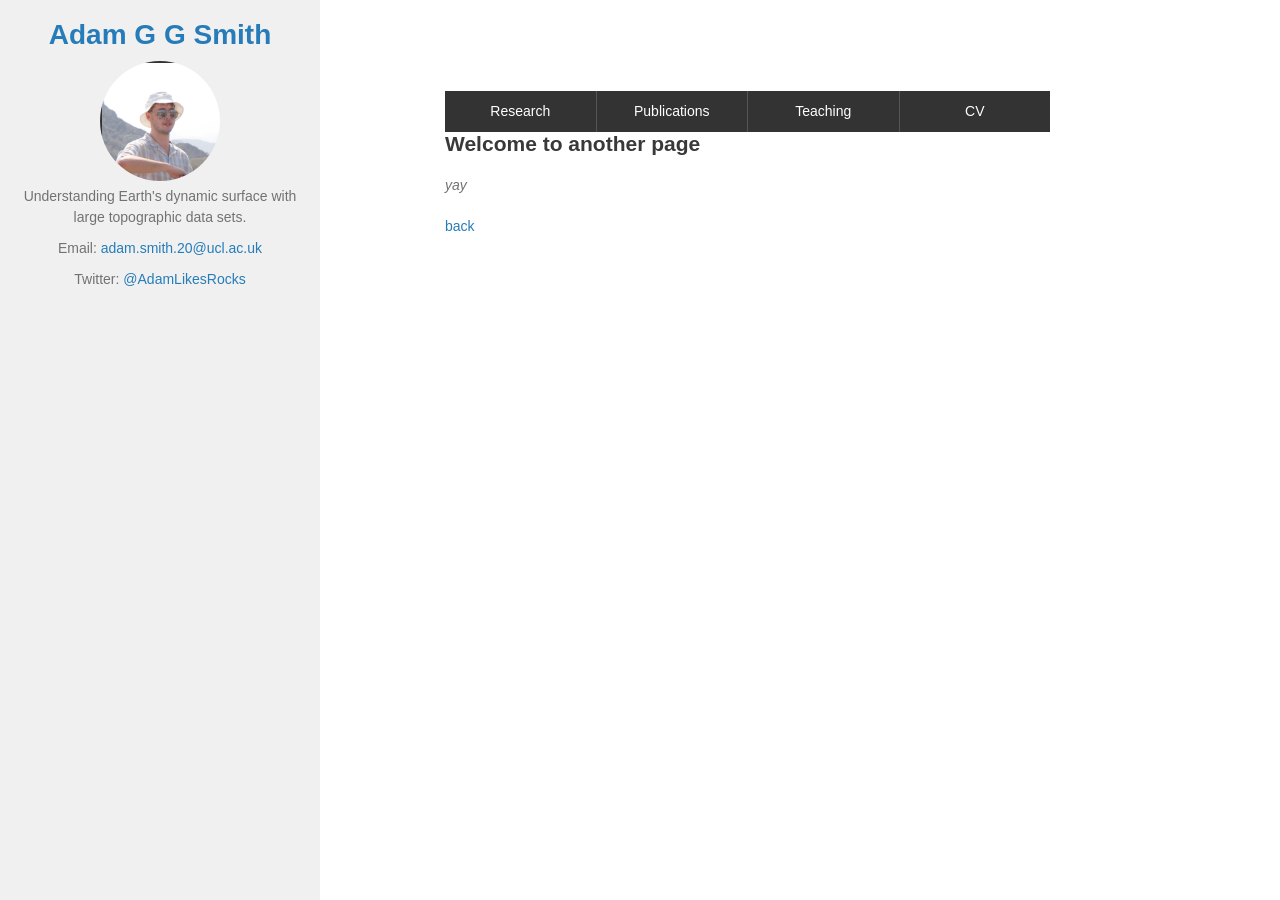
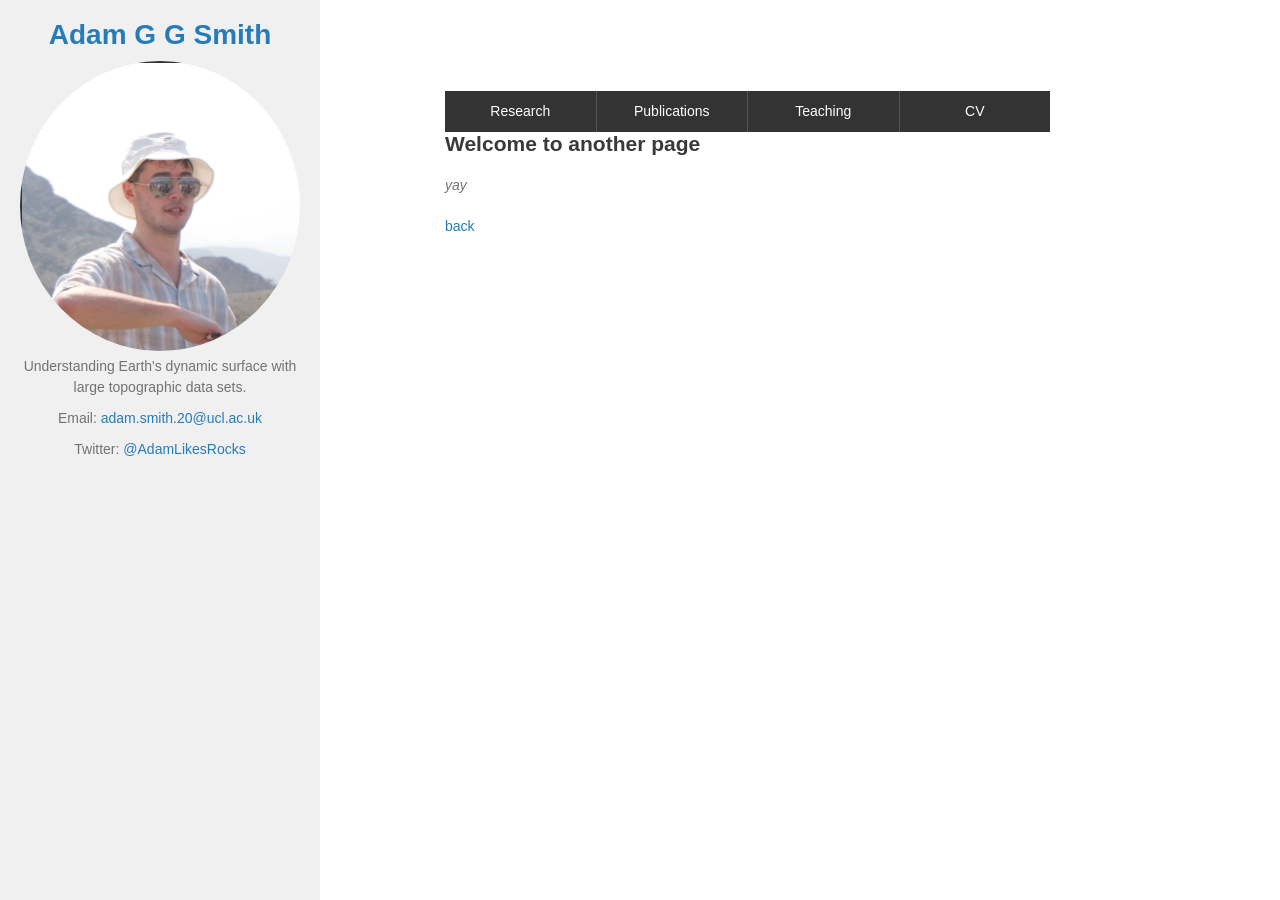
Before and after one commit to adamsmith142/adamsmith142.github.io, a Jekyll site: the page built from Research.md, in a window 1280 px wide and 900 px high. Built offline with Jekyll 4.4.1, drawn with Linux system fonts in a browser that asks for light colours; our own code applies the rules of GitHub Pages for plain Markdown files.

Commit message:
Update default.html

```diff
--- a/_layouts/default.html
+++ b/_layouts/default.html
@@ -38,8 +38,6 @@
         }
 
         header .circular-logo {
-            width: 120px; /* Increase the size of the circular logo container */
-            height: 120px;
             border-radius: 50%;
             overflow: hidden;
         }
@@ -48,7 +46,6 @@
             width: 100%;
             height: 100%;
             object-fit: cover; /* Crop the image to cover the container without distortion */
-            object-position: center center; /* Center the image within the container */
             border: 2px solid #333;
         }
         header p {
```
